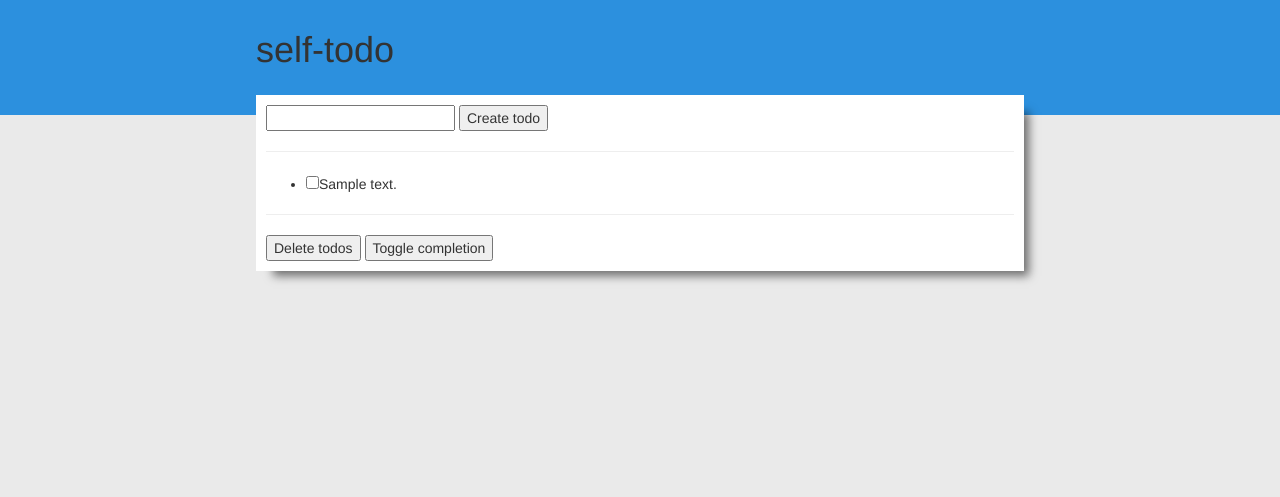
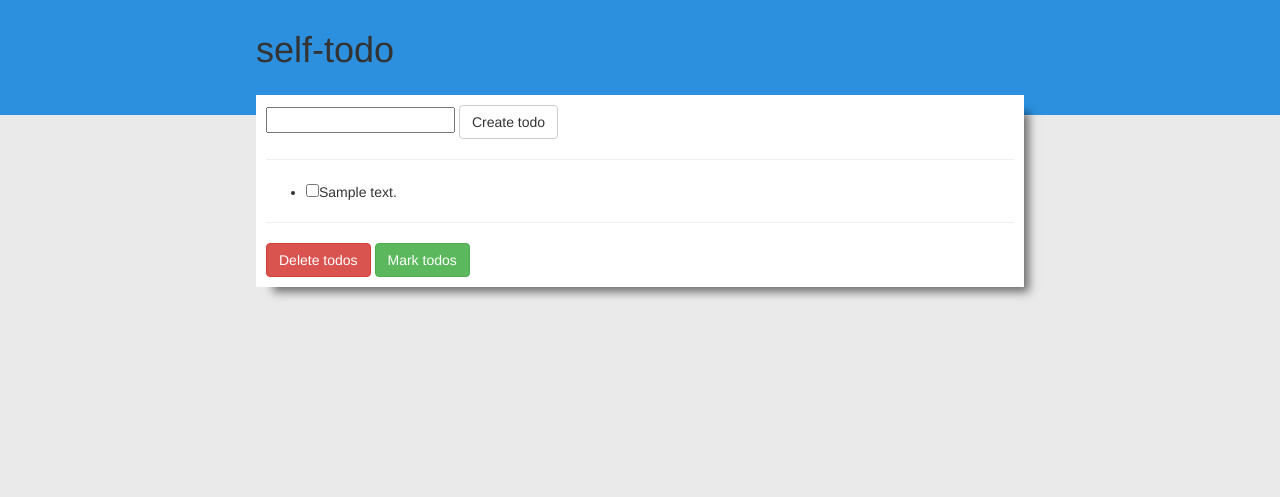
Before and after one commit to TomJamesGray/self-todo, a Flask app: template src/templates/todos.html in a window 1280 px wide. Shown: the top 497 px of the page. Run offline with Flask 2, Linux system fonts and the light colour scheme; the template is opened without the code that fills it: most values are stand-ins (such as "Sample title", 1, 10 or a date in 2020); some libraries are stand-ins or nearby versions.

Commit message:
Using buttons to submit todos info

```diff
--- a/src/templates/todos.html
+++ b/src/templates/todos.html
@@ -4,7 +4,7 @@
 <form action="{{ url_for('createTodo',listName=listName) }}" method="GET" class="createTodoi form-inline">
 	<div class="form-group">
 		<input type="text" name="content"></input>
-		<input type="submit" value="Create todo"></input>
+		<input type="submit" value="Create todo" class="btn btn-default"></input>
 	</div>
 </form>
 <hr/>
@@ -22,22 +22,7 @@
 		{% endfor %}
 	</ul>
 	<hr/>
-	<input type="submit" value="Delete todos" name="delete" id="delete">
-	<input type="submit" value="Toggle completion" name="markTodos" id="markTodos">
+	<button type="submit" formaction="{{ url_for('deleteTodos',listName=listName) }}" class="btn btn-danger">Delete todos</button>
+	<button type="submit" formaction="{{ url_for('markTodos',listName=listName) }}" class="btn btn-success">Mark todos</button>
 </form>
-<script type="text/javascript">
-	form = document.getElementById('modifyTodos');
-	deleteButton = document.getElementById('delete');
-	markTodosButton = document.getElementById('markTodos');
-
-	deleteButton.addEventListener('click',function(){
-		url='{{ url_for('deleteTodos',listName=listName) }}'
-	});
-	markTodosButton.addEventListener('click',function(){
-		url='{{ url_for('markTodos',listName=listName) }}'
-	});
-
-	form.addEventListener('submit',function(){form.action=url});
-
-</script>
 {% endblock %}
```
